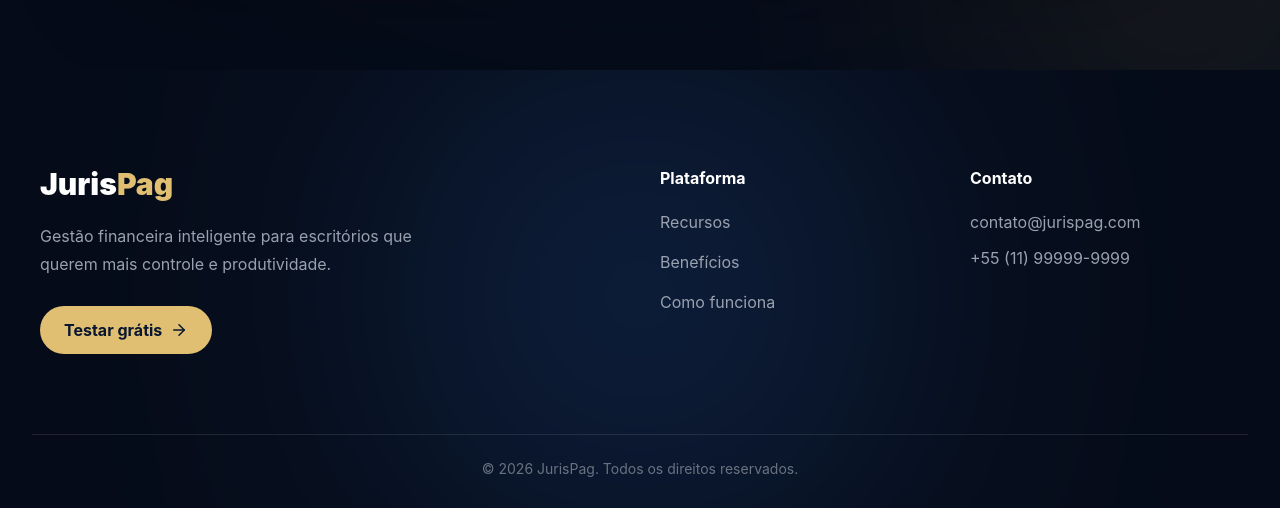
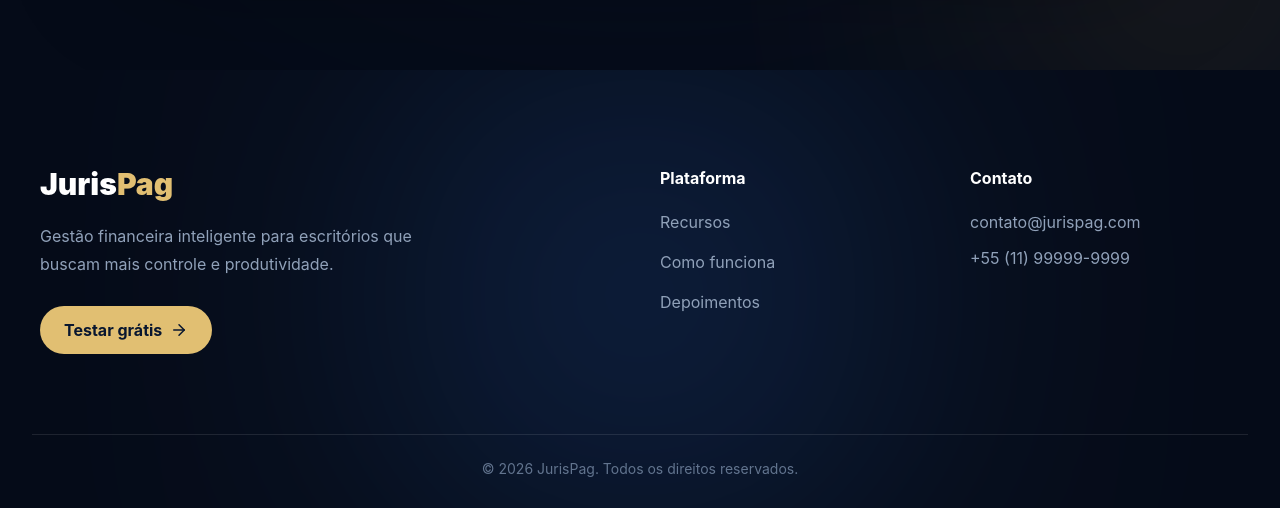
Before and after one commit to marcosfrancomarinho/page, a React (Vite) app: page / in a window 1280 px wide. Shown: the part 6676-7184 px from the top of the page. Built offline with nearby package versions, Linux system fonts and the light colour scheme.

Commit message:
feat: corrige links e contato do rodapé

```diff
--- a/src/components/Footer.tsx
+++ b/src/components/Footer.tsx
@@ -1,238 +1,70 @@
 import { ArrowRight } from 'lucide-react';
+
 import { GlowBlob } from './GlowBlob';
 
-const PRODUCT_LINKS = ['Recursos', 'Benefícios', 'Como funciona'];
+const PRODUCT_LINKS = [
+  { label: 'Recursos', href: '#recursos' },
+  { label: 'Como funciona', href: '#como-funciona' },
+  { label: 'Depoimentos', href: '#depoimentos' },
+];
 
 export function Footer() {
   return (
-    <footer
-      className='
-        relative
-        overflow-hidden
+    <footer className='relative overflow-hidden bg-[#050B18] pt-16 pb-8 sm:pt-20 lg:pt-24'>
+      <GlowBlob className='top-0 left-1/2 h-72 w-72 -translate-x-1/2 bg-[#183A72] opacity-25 sm:h-96 sm:w-96 lg:h-[450px] lg:w-[450px]' />
 
-        bg-[#050B18]
+      <div className='relative z-10 mx-auto grid max-w-7xl grid-cols-1 gap-10 px-5 sm:grid-cols-2 sm:px-8 lg:grid-cols-4 lg:px-10'>
+        <div className='sm:col-span-2'>
+          <a
+            href='#inicio'
+            className='inline-block rounded-lg text-3xl font-black text-white focus-visible:outline-none focus-visible:ring-2 focus-visible:ring-[#E1BF72]'
+          >
+            Juris<span className='text-[#E1BF72]'>Pag</span>
+          </a>
 
-        pt-16
-        sm:pt-20
-        lg:pt-24
-
-        pb-8
-      '
-    >
-      <GlowBlob
-        className='
-          bg-[#183A72]
-
-          w-72
-          h-72
-
-          sm:w-96
-          sm:h-96
-
-          lg:w-[450px]
-          lg:h-[450px]
-
-          left-1/2
-          -translate-x-1/2
-
-          top-0
-
-          opacity-25
-        '
-      />
-
-      <div
-        className='
-          relative
-          z-10
-
-          max-w-7xl
-
-          mx-auto
-
-          px-5
-          sm:px-8
-          lg:px-10
-
-
-          grid
-
-          grid-cols-1
-
-          sm:grid-cols-2
-
-          lg:grid-cols-4
-
-
-          gap-10
-        '
-      >
-        {/* MARCA */}
-
-        <div
-          className='
-            sm:col-span-2
-            lg:col-span-2
-          '
-        >
-          <h2
-            className='
-              text-3xl
-
-              font-black
-
-              text-white
-            '
-          >
-            Juris
-            <span className='text-[#E1BF72]'>Pag</span>
-          </h2>
-
-          <p
-            className='
-              mt-5
-
-              max-w-sm
-
-              text-gray-400
-
-              leading-7
-            '
-          >
-            Gestão financeira inteligente para escritórios que querem mais controle e produtividade.
+          <p className='mt-5 max-w-sm leading-7 text-slate-400'>
+            Gestão financeira inteligente para escritórios que buscam mais controle e produtividade.
           </p>
 
-          <button
-            className='
-              mt-7
-
-              flex
-              items-center
-              gap-2
-
-
-              rounded-full
-
-              px-6
-              py-3
-
-
-              bg-[#E1BF72]
-
-              text-[#08162F]
-
-              font-bold
-
-
-              transition
-
-              hover:scale-105
-            '
+          <a
+            href='#contato'
+            className='mt-7 inline-flex items-center gap-2 rounded-full bg-[#E1BF72] px-6 py-3 font-bold text-[#08162F] transition hover:-translate-y-0.5 focus-visible:outline-none focus-visible:ring-2 focus-visible:ring-white'
           >
             Testar grátis
-            <ArrowRight size={18} />
-          </button>
+            <ArrowRight size={18} aria-hidden='true' />
+          </a>
         </div>
 
-        {/* RECURSOS */}
-
         <div>
-          <h4
-            className='
-              text-white
-
-              font-bold
-
-              mb-5
-            '
-          >
-            Plataforma
-          </h4>
-
-          <ul
-            className='
-              space-y-4
-
-              text-gray-400
-            '
-          >
-            {PRODUCT_LINKS.map((item) => (
-              <li
-                key={item}
-                className='
-                  hover:text-[#E1BF72]
-
-                  transition
-
-                  cursor-pointer
-                '
-              >
-                {item}
+          <h2 className='mb-5 font-bold text-white'>Plataforma</h2>
+          <ul className='space-y-4 text-slate-400'>
+            {PRODUCT_LINKS.map((link) => (
+              <li key={link.href}>
+                <a
+                  href={link.href}
+                  className='rounded transition hover:text-[#E1BF72] focus-visible:outline-none focus-visible:ring-2 focus-visible:ring-[#E1BF72]'
+                >
+                  {link.label}
+                </a>
               </li>
             ))}
           </ul>
         </div>
 
-        {/* CONTATO */}
-
         <div>
-          <h4
-            className='
-              text-white
-
-              font-bold
-
-              mb-5
-            '
-          >
-            Contato
-          </h4>
-
-          <div
-            className='
-              space-y-3
-
-              text-gray-400
-            '
-          >
-            <p>contato@jurispag.com</p>
-
-            <p>+55 (11) 99999-9999</p>
-          </div>
+          <h2 className='mb-5 font-bold text-white'>Contato</h2>
+          <address className='space-y-3 text-slate-400 not-italic'>
+            <a className='block transition hover:text-white' href='mailto:contato@jurispag.com'>
+              contato@jurispag.com
+            </a>
+            <a className='block transition hover:text-white' href='tel:+5511999999999'>
+              +55 (11) 99999-9999
+            </a>
+          </address>
         </div>
       </div>
 
-      <div
-        className='
-          relative
-          z-10
-
-
-          mt-14
-          sm:mt-20
-
-
-          mx-5
-          sm:mx-8
-
-
-          border-t
-
-          border-white/10
-
-
-          pt-6
-
-
-          text-center
-
-
-          text-sm
-
-
-          text-gray-500
-        '
-      >
+      <div className='relative z-10 mx-5 mt-14 border-t border-white/10 pt-6 text-center text-sm text-slate-500 sm:mx-8 sm:mt-20'>
         © {new Date().getFullYear()} JurisPag. Todos os direitos reservados.
       </div>
     </footer>
```
